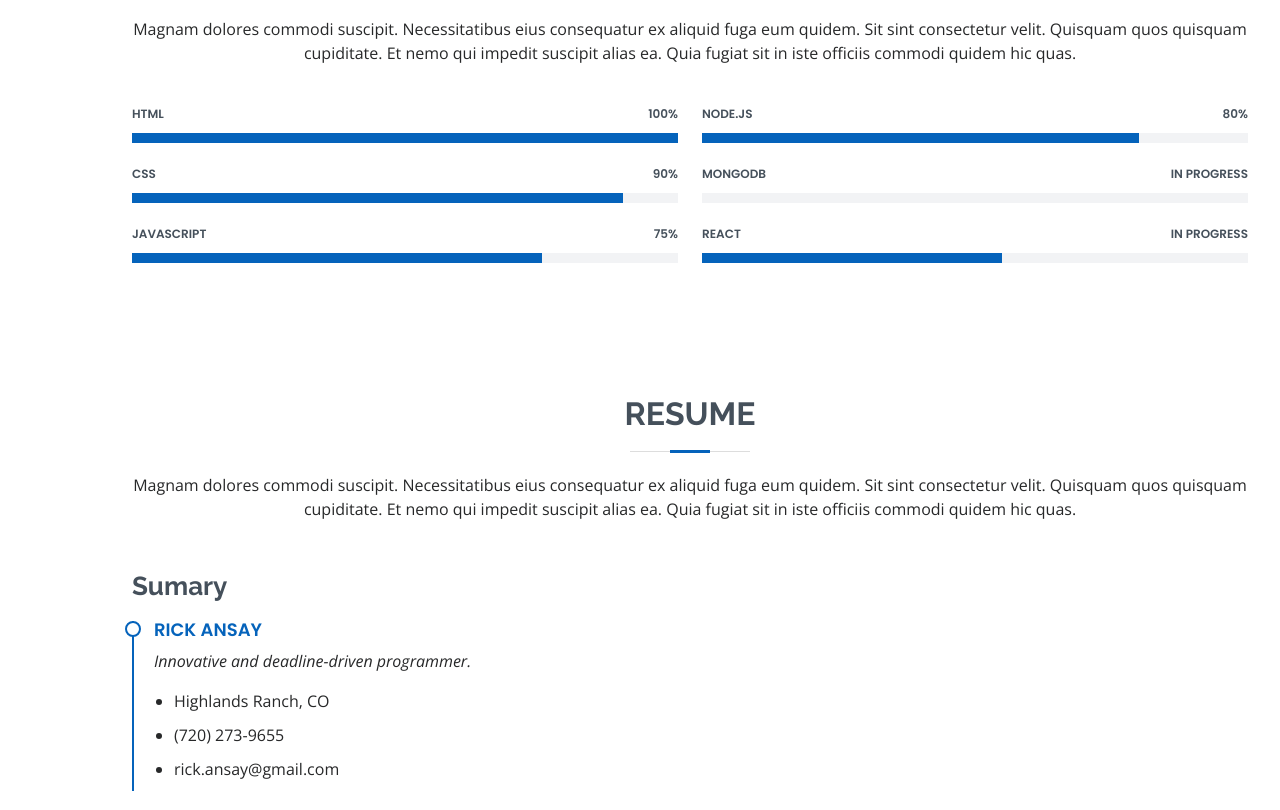
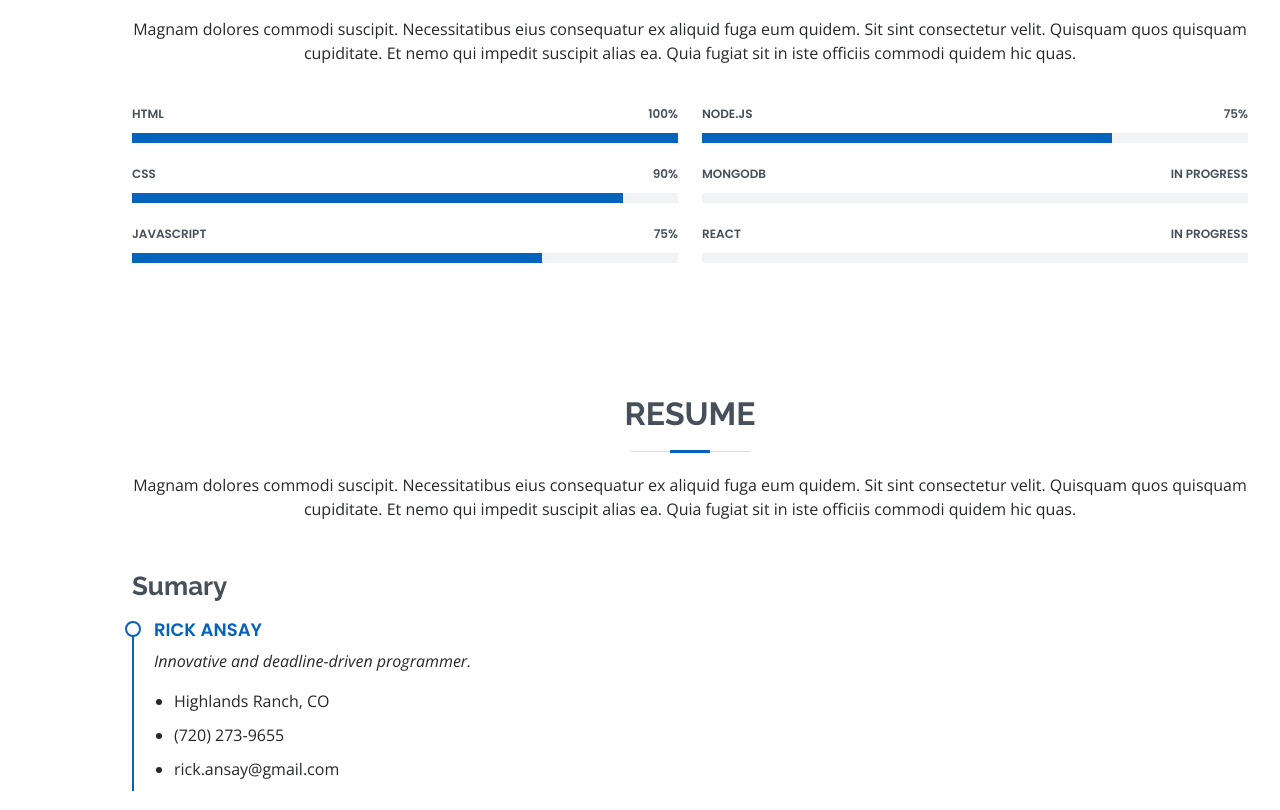
Before and after one commit to RickyRicer/RickAnsayFullStackPortfolio, a plain HTML site: page index.html in a window 1280 px wide. Shown: the part 1573-2383 px from the top of the page. Drawn offline with nearby package versions, Linux system fonts and the light colour scheme.

Commit message:
HTML changes

```diff
--- a/index.html
+++ b/index.html
@@ -201,9 +201,9 @@
           <div class="col-lg-6">
 
             <div class="progress">
-              <span class="skill">Node.JS <i class="val">80%</i></span>
+              <span class="skill">Node.JS <i class="val">75%</i></span>
               <div class="progress-bar-wrap">
-                <div class="progress-bar" role="progressbar" aria-valuenow="80" aria-valuemin="0" aria-valuemax="100"></div>
+                <div class="progress-bar" role="progressbar" aria-valuenow="75" aria-valuemin="0" aria-valuemax="100"></div>
               </div>
             </div>
 
@@ -217,7 +217,7 @@
             <div class="progress">
               <span class="skill">React <i class="val">In Progress</i></span>
               <div class="progress-bar-wrap">
-                <div class="progress-bar" role="progressbar" aria-valuenow="55" aria-valuemin="0" aria-valuemax="100"></div>
+                <div class="progress-bar" role="progressbar" aria-valuenow="0" aria-valuemin="0" aria-valuemax="100"></div>
               </div>
             </div>
 
@@ -708,11 +708,7 @@
         &copy; Copyright <strong><span>My Portfolio</span></strong>. All Rights Reserved
       </div>
       <div class="credits">
-        <!-- All the links in the footer should remain intact. -->
-        <!-- You can delete the links only if you purchased the pro version. -->
-        <!-- Licensing information: [license-url] -->
-        <!-- Purchase the pro version with working PHP/AJAX contact form: https://bootstrapmade.com/free-html-bootstrap-template-my-resume/ -->
-        Designed by <a href="https://bootstrapmade.com/">BootstrapMade</a>
+
       </div>
     </div>
   </footer><!-- End Footer -->
```
